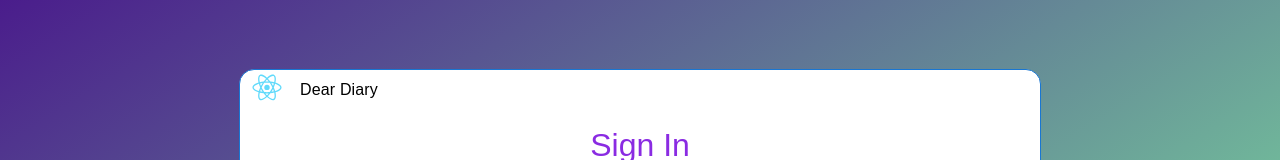
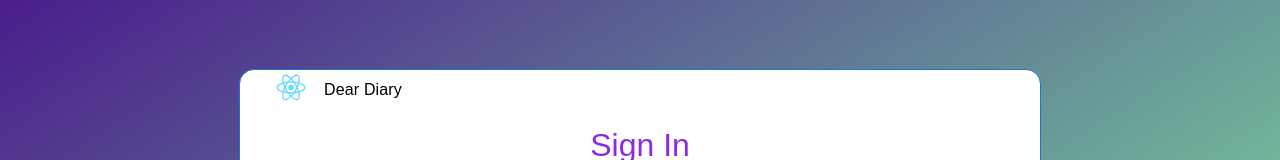
Before and after one commit to fcodelabs/training-web, a React (Create React App) app in the folder dear-diary-react/: page / in a window 1280 px wide. Shown: the part 180-340 px from the top of the page. Built offline with nearby package versions, Linux system fonts and the light colour scheme.

Commit message:
Resolved Some Issues for Pull Request

```diff
--- a/dear-diary-react/src/Containers/SignInFiles/SignIn.tsx
+++ b/dear-diary-react/src/Containers/SignInFiles/SignIn.tsx
@@ -3,12 +3,22 @@ import logo from "../../logo.svg";
 import "../../App.css";
 import RandomButton from "../../components/Buttons/RandomButton";
 import Box from "@mui/material/Box";
-import { Grid, Typography } from "@mui/material";
+import { ThemeProvider, createTheme } from "@mui/material/styles";
+import { Container, Grid, Typography } from "@mui/material";
 
 function SignIn() {
+  const themeBackground = createTheme({
+    palette: {
+      background: {
+        default: "linear-gradient(to right bottom, #430089, #82ffa1)",
+      },
+    },
+  });
+
   return (
-    <div
-      style={{
+    <Container
+      maxWidth={false}
+      sx={{
         display: "flex",
         justifyContent: "center",
         alignItems: "center",
@@ -26,7 +36,7 @@ function SignIn() {
           backgroundColor: "white",
         }}
       >
-        <div>
+        <Container>
           <Grid container>
             <img
               src={logo}
@@ -45,8 +55,8 @@ function SignIn() {
               Dear Diary
             </Typography>
           </Grid>
-        </div>
-        <div className="App">
+        </Container>
+        <Container sx={{ textAlign: "center" }}>
           <h1
             style={{
               fontFamily: "Arial ",
@@ -56,12 +66,12 @@ function SignIn() {
           >
             Sign In
           </h1>
-          <div>
+          <Container>
             <RandomButton />
-          </div>
-        </div>
+          </Container>
+        </Container>
       </Box>
-    </div>
+    </Container>
   );
 }
 
--- /dev/null
+++ b/dear-diary-react/src/Utility/utilityRandomName.ts
@@ -0,0 +1,31 @@
+const names = [
+  "Liam",
+  "Olivia",
+  "Noah",
+  "Emma",
+  "Oliver",
+  "Charlotte",
+  "James",
+  "Amelia",
+  "Elijah",
+  "Sophia",
+  "William",
+  "Isabella",
+  "Henry",
+  "Ava",
+  "Lucas",
+  "Mia",
+  "Benjamin",
+  "Evelyn",
+  "Theodore",
+  "Luna",
+];
+
+export const generateRandomName = function () {
+  const i = getRandomInt(19);
+  return names[i];
+};
+
+function getRandomInt(max: number) {
+  return Math.floor(Math.random() * max);
+}
--- a/dear-diary-react/src/components/AppRouter.tsx
+++ b/dear-diary-react/src/components/AppRouter.tsx
@@ -6,12 +6,16 @@ import DiaryHome from "../Containers/Diary/DiaryHome";
 function AppRouter() {
   return (
     <Router>
-      <Routes>
-        <Route path="/" element={<SignIn />} />
-        <Route path="/DiaryHome" element={<DiaryHome />} />
-      </Routes>
+      <Routes>{routeSignInToDiaryHome}</Routes>
     </Router>
   );
 }
 
+const routeSignInToDiaryHome = (
+  <>
+    <Route path="/" element={<SignIn />} />
+    <Route path="/DiaryHome" element={<DiaryHome />} />
+  </>
+);
+
 export default AppRouter;
--- a/dear-diary-react/src/components/Buttons/RandomButton.tsx
+++ b/dear-diary-react/src/components/Buttons/RandomButton.tsx
@@ -3,6 +3,7 @@ import Button from "@mui/material/Button";
 import { TextField, Unstable_Grid2 } from "@mui/material";
 import ArrowForwardRoundedIcon from "@mui/icons-material/ArrowForwardRounded";
 import { useNavigate } from "react-router-dom";
+import { generateRandomName } from "../../Utility/utilityRandomName";
 
 export default function MyApp() {
   const navigate = useNavigate();
@@ -53,34 +54,34 @@ export default function MyApp() {
   );
 }
 
-const names = [
-  "Liam",
-  "Olivia",
-  "Noah",
-  "Emma",
-  "Oliver",
-  "Charlotte",
-  "James",
-  "Amelia",
-  "Elijah",
-  "Sophia",
-  "William",
-  "Isabella",
-  "Henry",
-  "Ava",
-  "Lucas",
-  "Mia",
-  "Benjamin",
-  "Evelyn",
-  "Theodore",
-  "Luna",
-];
+// const names = [
+//   "Liam",
+//   "Olivia",
+//   "Noah",
+//   "Emma",
+//   "Oliver",
+//   "Charlotte",
+//   "James",
+//   "Amelia",
+//   "Elijah",
+//   "Sophia",
+//   "William",
+//   "Isabella",
+//   "Henry",
+//   "Ava",
+//   "Lucas",
+//   "Mia",
+//   "Benjamin",
+//   "Evelyn",
+//   "Theodore",
+//   "Luna",
+// ];
 
-export const generateRandomName = function () {
-  const i = getRandomInt(19);
-  return names[i];
-};
+// export const generateRandomName = function () {
+//   const i = getRandomInt(19);
+//   return names[i];
+// };
 
-function getRandomInt(max: number) {
-  return Math.floor(Math.random() * max);
-}
+// function getRandomInt(max: number) {
+//   return Math.floor(Math.random() * max);
+// }
--- a/dear-diary-react/src/components/DiaryComponents/DiaryForm.tsx
+++ b/dear-diary-react/src/components/DiaryComponents/DiaryForm.tsx
@@ -9,10 +9,7 @@ import { addCard } from "../../app/cardSlice";
 import { Cards } from "../../app/cardSlice";
 import { useSelector } from "react-redux";
 import { RootState } from "../../app/store";
-
-// let inputValueOne = "";
-// let inputValueTwo = "";
-// const cardInputs: any[] = [];
+import db from "../../firebase";
 
 export const DiaryForm = () => {
   const dispatch = useDispatch();
@@ -29,10 +26,7 @@ export const DiaryForm = () => {
   };
   const handleSubmit = (event: { preventDefault: () => void }) => {
     event.preventDefault();
-    // Do something with the input value
-    // inputValueOne = inputValue; //1
-    // inputValueTwo = inputValue2; //1
-    // cardInputs.push({ inputValueOne, inputValueTwo }); //1
+
     const newCard: Cards = {
       title: inputValue,
       description: inputValue2,
@@ -93,22 +87,6 @@ export const DiaryForm = () => {
         </form>
       </Box>
       <ul className="pizzas">
-        {/* {showCard &&
-          cardInputs.map((card) => (
-            <RecipeReviewCard
-              title={card.inputValueOne}
-              description={card.inputValueTwo}
-              key={card.inputValueOne}
-            />
-          ))} 1*/}
-        {/* {showCard &&
-          cardInputs.map((card) => (
-            <RecipeReviewCard
-              title={card.inputValueOne}
-              description={card.inputValueTwo}
-              key={card.inputValueOne}
-            />
-          ))} */}
         {showCard &&
           cards.map((card: any) => (
             <RecipeReviewCard
@@ -129,7 +107,7 @@ export function RecipeReviewCard(props: Cards) {
   };
 
   const subtitle = "Card Subtitle";
-  const description = props.description; // Replace with your balance description
+  const description = props.description; // Replace with balance description
 
   const displayedDescription = showDescription
     ? description
--- /dev/null
+++ b/dear-diary-react/src/firebase.ts
@@ -0,0 +1,19 @@
+// Import the functions you need from the SDKs you need
+import { initializeApp } from "firebase/app";
+import { getFirestore } from "firebase/firestore";
+// TODO: Add SDKs for Firebase products that you want to use
+// https://firebase.google.com/docs/web/setup#available-libraries
+
+// Your web app's Firebase configuration
+const firebaseConfig = {
+  apiKey: "AIzaSyCZ9n-Y4RWwf4_bQ0Pe6zRzwuSeVTQWDcg",
+  authDomain: "deardiary-60fed.firebaseapp.com",
+  projectId: "deardiary-60fed",
+  storageBucket: "deardiary-60fed.appspot.com",
+  messagingSenderId: "774687202053",
+  appId: "1:774687202053:web:a7ab7147e63e600adbf56c",
+};
+
+// Initialize Firebase
+const app = initializeApp(firebaseConfig);
+export default getFirestore();
--- /dev/null
+++ b/package.json
@@ -0,0 +1,5 @@
+{
+  "dependencies": {
+    "firebase": "^10.0.0"
+  }
+}
```
Also changed, not shown: 1 other file (tests, documents, lock files or other folders).
